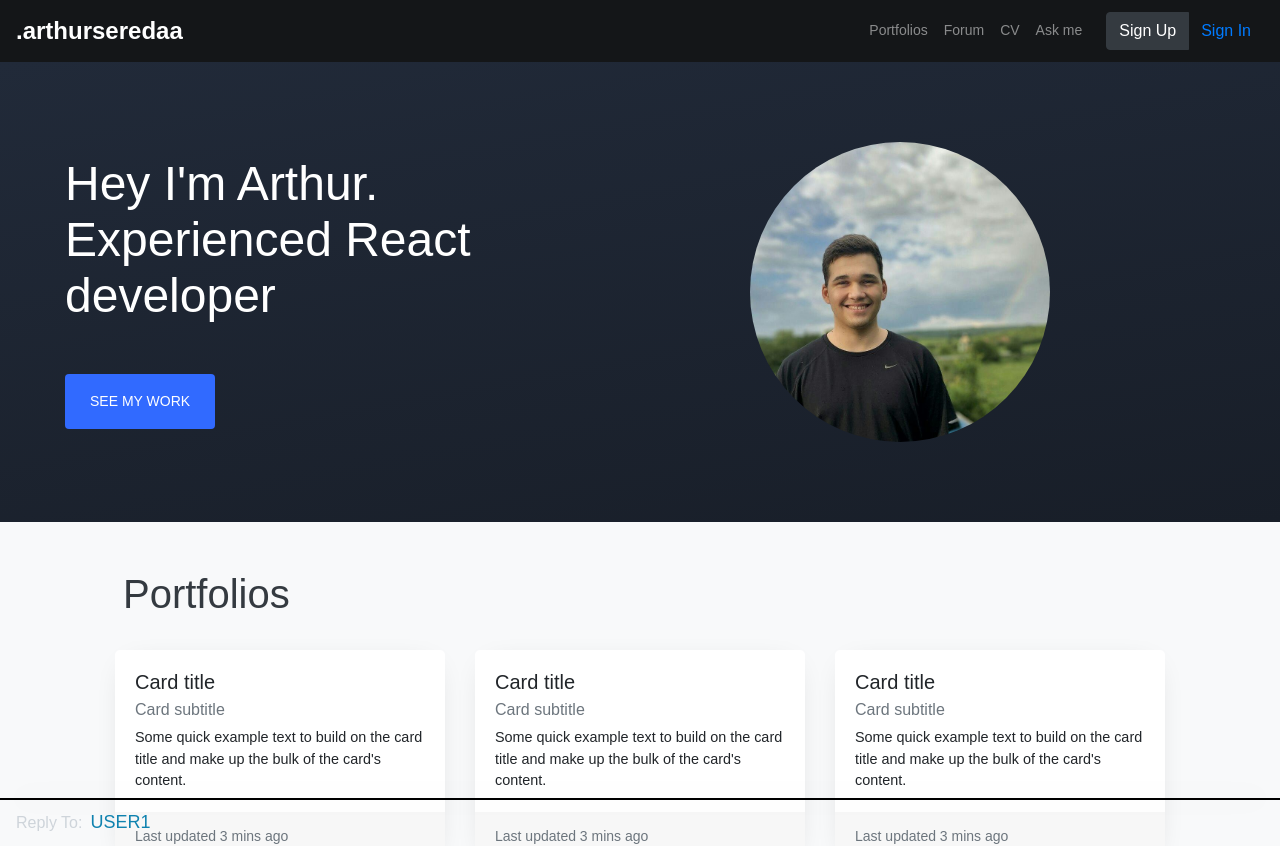
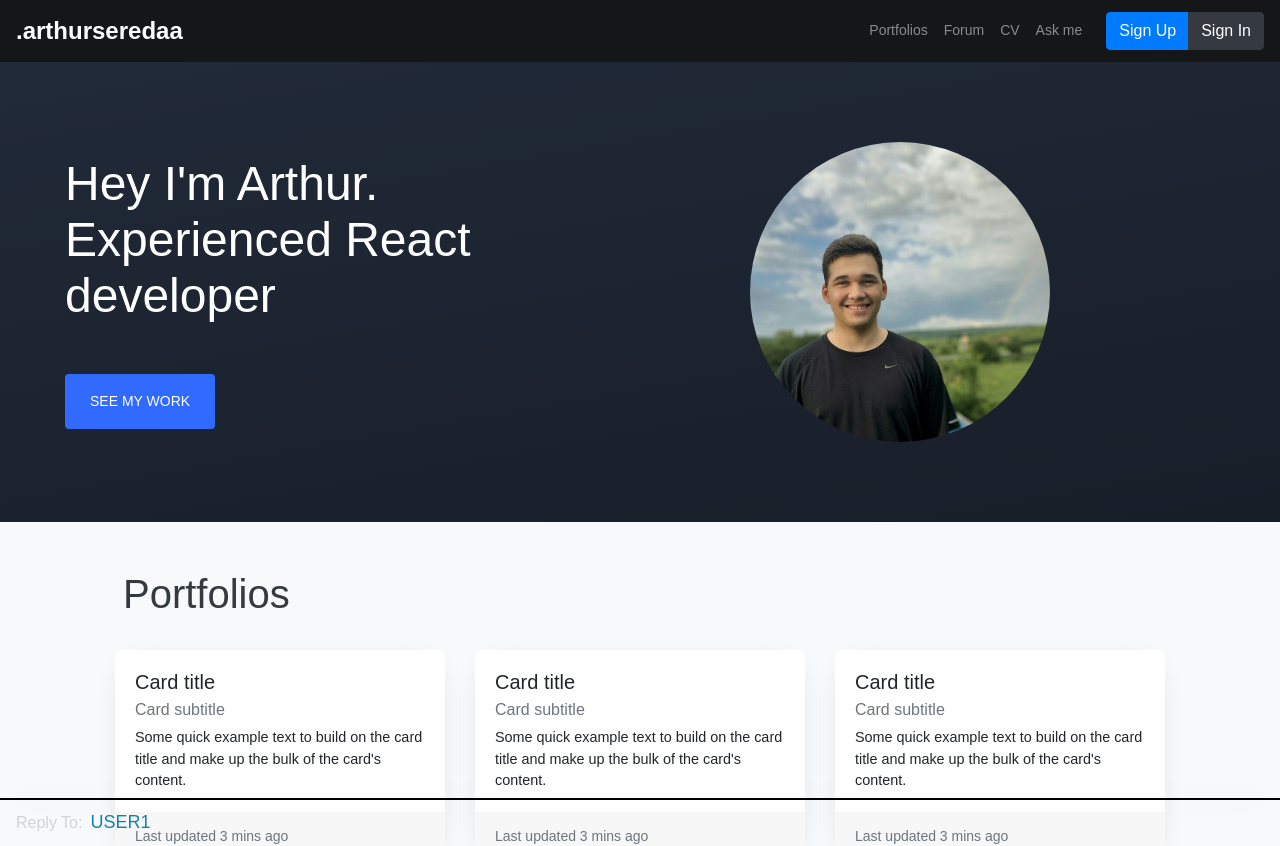
Before and after one commit to arthurseredaa/next-portfolio, a Next.js app: page / in a window 1280 px wide. Shown: the top 846 px of the page. Built offline with nearby package versions, Linux system fonts and the light colour scheme.

Commit message:
Navbar. Styles refactoring

```diff
--- a/components/shared/Navbar.js
+++ b/components/shared/Navbar.js
@@ -65,7 +65,6 @@ export const AppNavbar = () => {
             <ButtonGroup>
               <Link href={"/register"} passHref>
                 <Button
-                  variant="dark"
                   style={
                     router.pathname === "/login" ? { color: "#000" } : null
                   }
@@ -75,7 +74,7 @@ export const AppNavbar = () => {
               </Link>
               <Link href={"/login"} passHref>
                 <Button
-                  variant="link"
+                  variant="dark"
                   style={
                     router.pathname === "/login" ? { color: "#000" } : null
                   }
```
